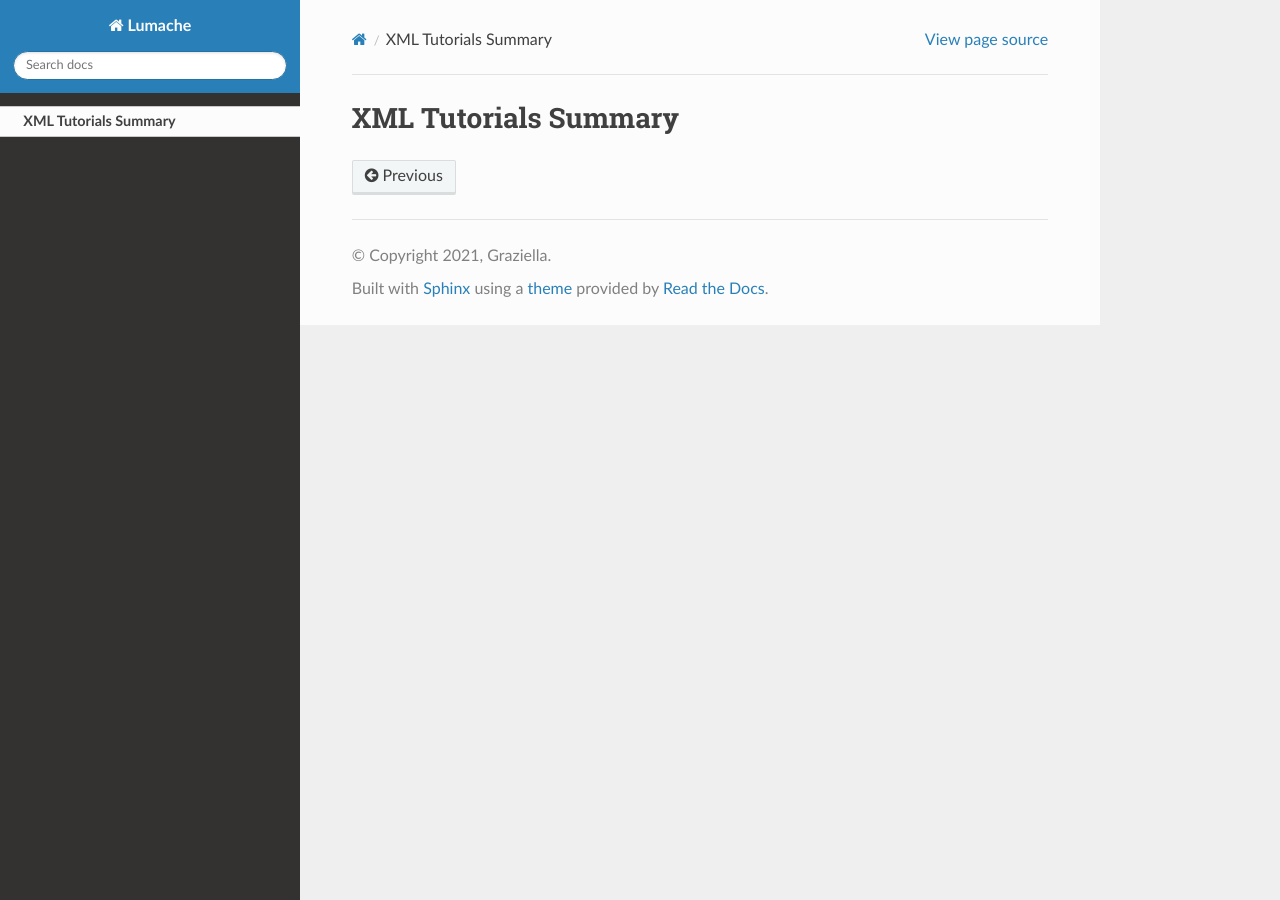
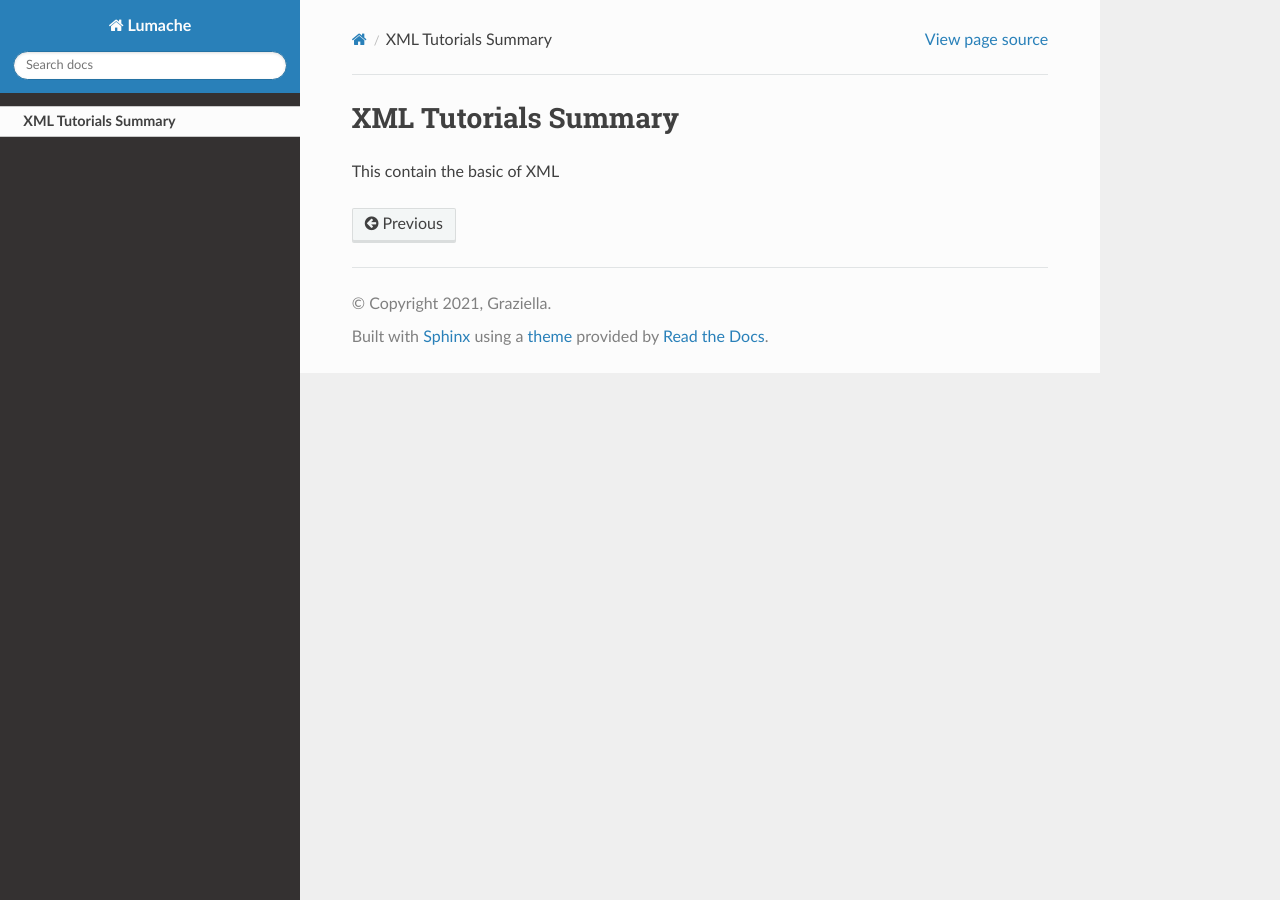
Before and after one commit to atompxl/xml-tutorial, a Sphinx documentation site: the page built from docs/source/xml_tutorials.rst, in a window 1280 px wide. Built offline with Sphinx 7.4.7 and the Read the Docs theme 3.1.0, drawn with Linux system fonts in a browser that asks for light colours; pages that are not in the unit, such as notebooks, are missing from menus.

Commit message:
Update xml_tutorials.rst

```diff
--- a/docs/source/xml_tutorials.rst
+++ b/docs/source/xml_tutorials.rst
@@ -1,2 +1,3 @@
 XML Tutorials Summary
 ###########
+This contain the basic of XML
```
